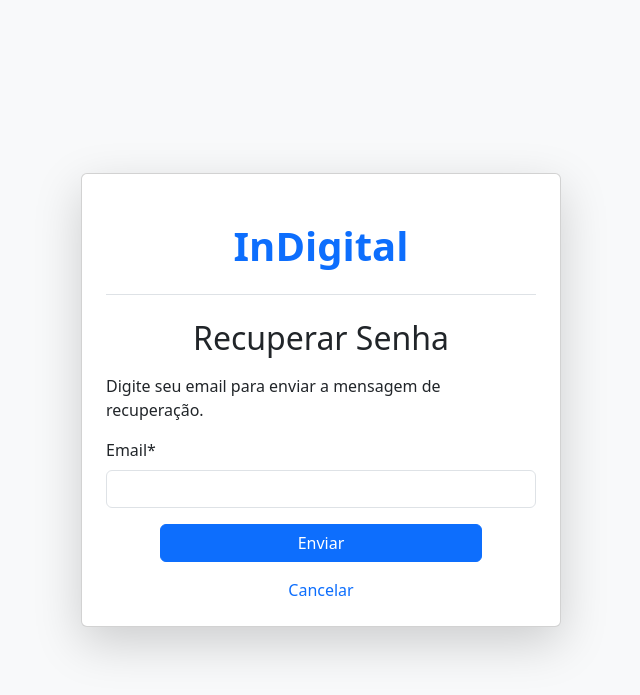
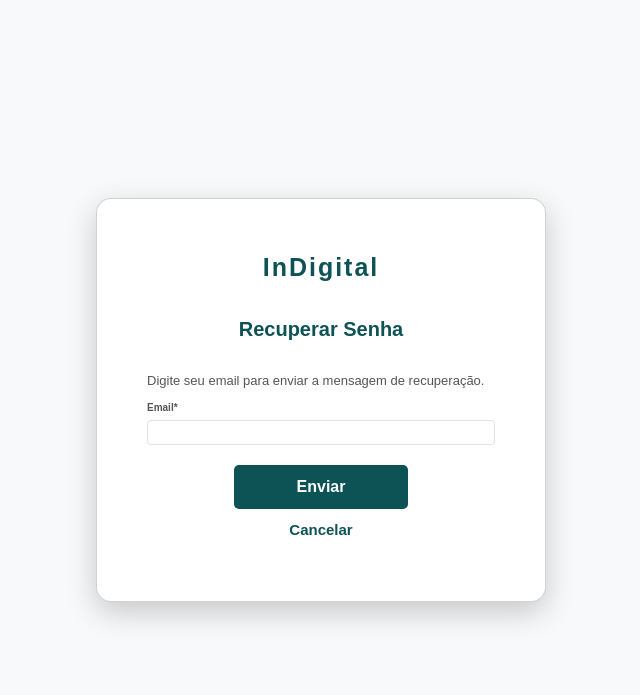
Before and after one commit to Adaylla/InDigital, a Django app: page /accounts/password_reset/ in a window 1280 px wide. Shown: the top 695 px of the page, without its empty margins (319-959 px from the left). Run offline with Django 5.2, Linux system fonts and the light colour scheme; some libraries are stand-ins or nearby versions.

Commit message:
editando pagina recuperar senha

```diff
--- a/indigital/static/css/styles.css
+++ b/indigital/static/css/styles.css
@@ -1864,3 +1864,152 @@
     border-radius: 10px;
     box-shadow: 0 4px 10px rgba(0, 0, 0, 0.1);
 }
+
+/* Container do card */
+.card {
+    background: #fff;
+    border-radius: 15px;
+    box-shadow: 0 10px 30px rgba(0, 0, 0, 0.2);
+    max-width: 450px;
+    width: 150%;
+    padding: 50px;
+}
+
+/* Título */
+.auth-title {
+    font-size: 2.5rem;
+    font-weight: bold;
+    background-color: #0D5355;
+    -webkit-background-clip: text;
+    -webkit-text-fill-color: transparent;
+    margin-bottom: 30px;
+    text-align: center;
+    letter-spacing: 2px;
+    display: inline-block;
+
+}
+
+/* Formulário */
+.auth-form {
+    margin-top: 20px;
+}
+
+.auth-form .form-control {
+    border-radius: 5px;
+    border: 1px solid #ced4da;
+    padding: 10px;
+    margin-bottom: 15px;
+}
+
+.auth-form .form-control:focus {
+    border-color: #55B0B4;
+    box-shadow: 0 0 5px rgba(85, 176, 180, 0.5);
+}
+
+/* Botões */
+.auth-form .btn-primary {
+    background-color: #0D5355;
+    border: none;
+    padding: 10px;
+    border-radius: 5px;
+    font-size: 1rem;
+    font-weight: 600;
+    transition: background-color 0.3s;
+}
+
+.auth-form .btn-primary:hover {
+    background-color: #55B0B4;
+}
+
+/* Link "Cancelar" */
+.auth-form .btn-link {
+    background-color: #0D5355;
+    border: none;
+    padding: 10px;
+    border-radius: 5px;
+    font-size: 1rem;
+    font-weight: 600;
+    transition: background-color 0.3s;
+}
+
+.auth-form .btn-link:hover {
+    color: #55B0B4;
+}
+
+.text-center{
+    font-size: 1.5rem;
+}
+
+/* Mensagens de alerta */
+.alert {
+    margin-bottom: 20px;
+    border-radius: 5px;
+}
+
+.alert-success {
+    background-color: #d4edda;
+    border-color: #c3e6cb;
+    color: #155724;
+}
+
+.alert-error {
+    background-color: #f8d7da;
+    border-color: #f5c6cb;
+    color: #721c24;
+}
+
+.text-central{
+    font-size: 2rem;
+    font-weight: bold;
+    color: #0D5355;
+    margin-bottom: 30px;
+    text-align: center;
+}
+
+.paragrafo p{
+    font-size: 1.3rem;
+    color: #555;
+}
+
+
+a.botao-cancelar-rec {
+    text-align: center;
+    color: #0D5355;
+    text-decoration: none;
+    font-weight: 600;
+    display: block;
+    margin: 10px 0;
+    transition: color 0.3s;
+}
+
+a.botao-cancelar-rec:hover {
+    color: #55B0B4;
+}
+
+.email-rec label{
+    font-size: 1.5rem;
+}
+
+.botao-voltar-red{
+    text-align: center;
+    color: #0D5355;
+    text-decoration: none;
+    font-weight: 600;
+    display: block;
+    margin: 10px 0;
+    transition: color 0.3s;
+}
+
+.botao-voltar-red:hover{
+    color: #55B0B4;
+}
+
+.redef-env{
+    font-weight: bold;
+    text-align: center;
+    color: #0D5355;
+}
+
+.paragrafos{
+    font-size: 1.3rem;
+}
--- a/indigital/templates/index.html
+++ b/indigital/templates/index.html
@@ -5,7 +5,7 @@
 {% if not request.user.is_authenticated %}
 <section class="index-pag">
     <div class="index-content">
-        <h1 class="index-title">Acesse nosso sistema e realize sua reserva!</h1>
+        <h1 class="index-title">Acesse  Nosso Sistema e Realize Sua Reserva!</h1>
         <p class="index-description">Sistema de Reservas de Laboratórios de Informática para Estudantes - IFRN/SPP</p>
     </div>
 </section>
--- a/usuarios/templates/registration/base.html
+++ b/usuarios/templates/registration/base.html
@@ -8,10 +8,11 @@
     <link rel="icon" type="image/png" href="{% static 'assets/favicon.ico' %}"/>
     <link href="https://cdn.jsdelivr.net/npm/bootstrap@5.3.3/dist/css/bootstrap.min.css" rel="stylesheet" integrity="sha384-QWTKZyjpPEjISv5WaRU9OFeRpok6YctnYmDr5pNlyT2bRjXh0JMhjY6hW+ALEwIH" crossorigin="anonymous">
     <link rel="stylesheet" href="https://cdn.jsdelivr.net/npm/bootstrap-icons@1.11.3/font/bootstrap-icons.min.css">
+    <link href="{% static 'css/styles.css' %}" rel="stylesheet" />
     <script defer src="https://cdn.jsdelivr.net/npm/bootstrap@5.3.3/dist/js/bootstrap.bundle.min.js" integrity="sha384-YvpcrYf0tY3lHB60NNkmXc5s9fDVZLESaAA55NDzOxhy9GkcIdslK1eN7N6jIeHz" crossorigin="anonymous"></script>
   </head>
   <body class="d-flex align-items-center justify-content-center min-vh-100 bg-light">
-    <div class="card shadow-lg p-4 rounded w-100 m-4" style="max-width: 30rem;">
+    <div class="card">
       {% if messages %}
       <div>
         {% for message in messages %}
@@ -22,9 +23,7 @@
         {% endfor %}
       </div>
       {% endif %}
-      <h1 class="text-center py-4 fw-bold mb-4 align-items-center border-bottom">
-        <a class="text-decoration-none">
-          <i style="color: blue;"></i>
+        <a class="auth-title">
           InDigital
         </a>
       </h1>
--- a/usuarios/templates/registration/password_reset_form.html
+++ b/usuarios/templates/registration/password_reset_form.html
@@ -2,16 +2,18 @@
 {% load crispy_forms_tags %}
 {% block title %}Recuperar Senha{% endblock %}
 {% block content %}
-<h2 class="text-center mb-3">Recuperar Senha</h2>
+<h2 class="text-central">Recuperar Senha</h2>
+<div class="paragrafo">
 <p>Digite seu email para enviar a mensagem de recuperação.</p>
+<div/>
 <form method="post">
   {% csrf_token %}
   {{ form | crispy }}
-  <div class="mx-auto w-75">
-    <button type="submit" class="btn btn-primary w-100">Enviar</button>
+  <div class="botao-c d-flex justify-content-center">
+    <button type="submit" class="btn btn-primary w-50">Enviar</button>
   </div>
 </form>
-<div class="text-center mt-3">
-  <a href="{{ request.META.HTTP_REFERER|default:'/' }}" class="text-decoration-none">Cancelar</a>
+<div class="text-center">
+  <a href="{{ request.META.HTTP_REFERER|default:'/' }}" class="botao-cancelar-rec">Cancelar</a>
 </div>
 {% endblock %}
```
Also changed, not shown: usuarios/templates/registration/password_reset_done.html (+5 -3 lines).
